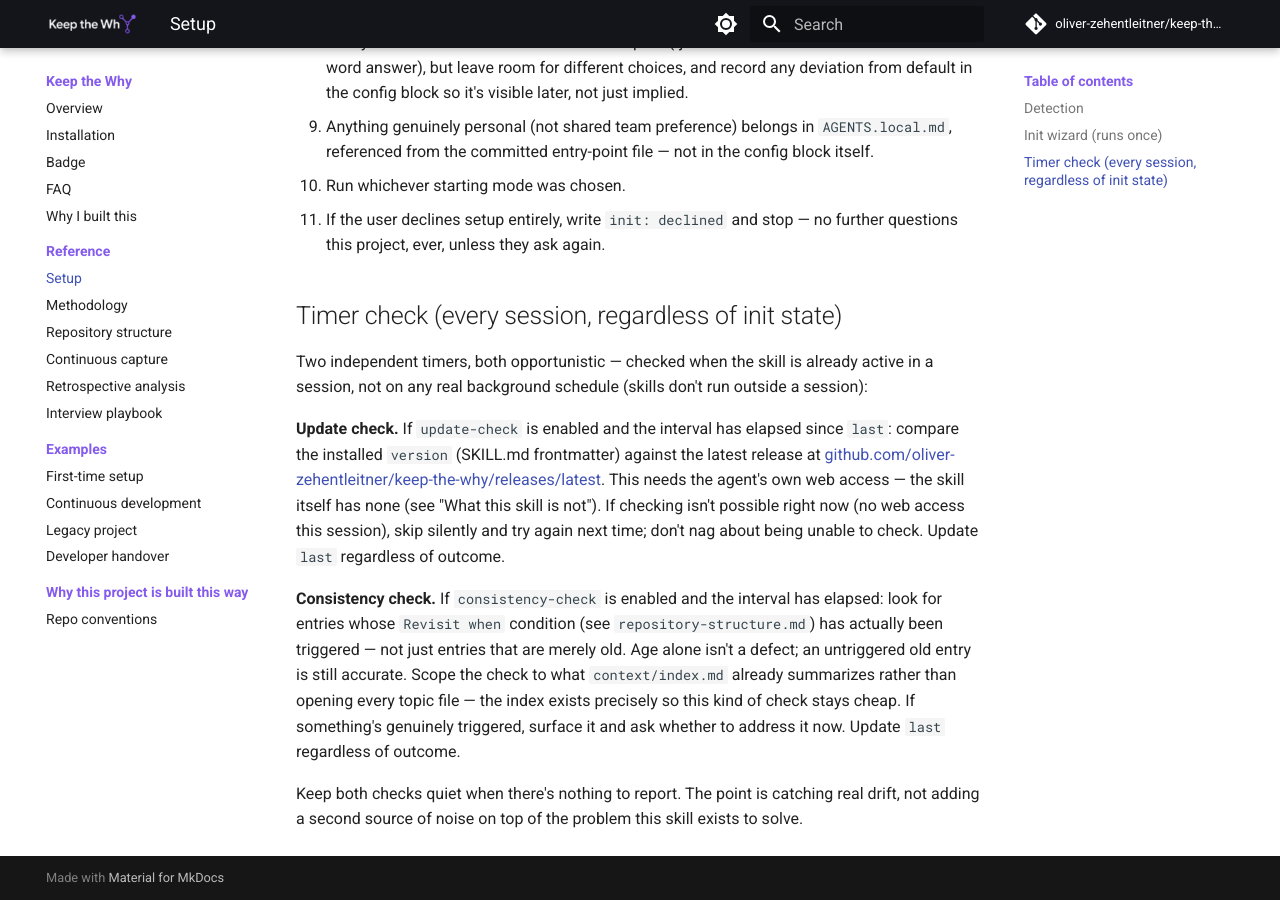
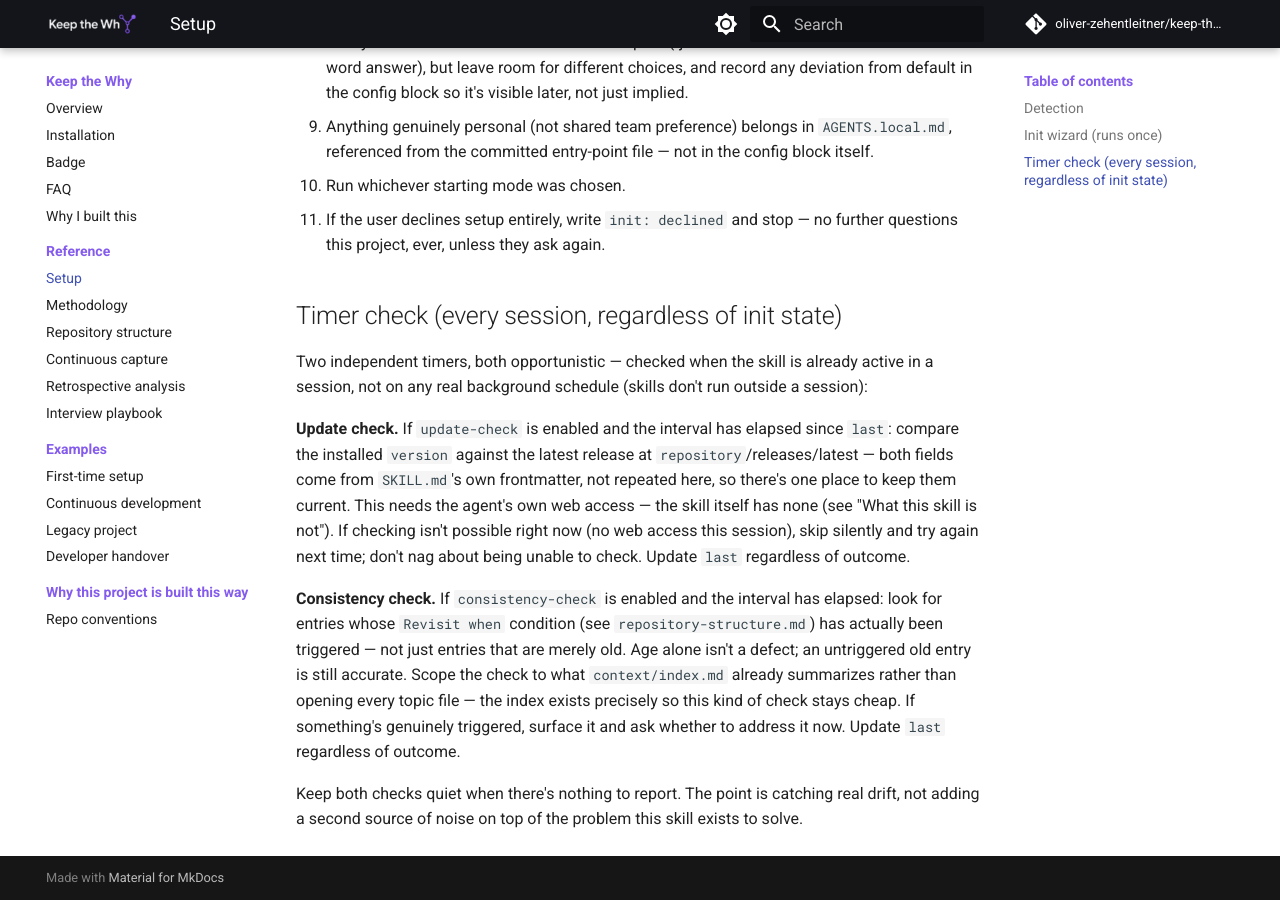
Before and after one commit to oliver-zehentleitner/keep-the-why, an MkDocs documentation site: the page built from docs/setup.md, in a window 1280 px wide and 900 px high, scrolled down 1221 px. Built offline with MkDocs 1.6.1 and Material for MkDocs 9.7.7, drawn with Linux system fonts in a browser that asks for light colours; comment, search, counter and statistics services are not loaded.

Commit message:
Move the update-check repo URL to SKILL.md frontmatter (always loaded)
Oliver caught it: the update-check URL only lived in
references/setup.md, which is Level 3 content only loaded when an
agent actually opens it. SKILL.md itself never stated where the skill
comes from - if the timer fired without that reference file having
been read, the agent had nothing to check against. Added a
`repository:` frontmatter field next to `version:` (both always
loaded with the skill) and pointed the workflow step and setup.md at
it instead of hardcoding the URL in two places.

```diff
--- a/skills/keep-the-why/references/setup.md
+++ b/skills/keep-the-why/references/setup.md
@@ -40,7 +40,7 @@
 
 Two independent timers, both opportunistic — checked when the skill is already active in a session, not on any real background schedule (skills don't run outside a session):
 
-**Update check.** If `update-check` is enabled and the interval has elapsed since `last`: compare the installed `version` (SKILL.md frontmatter) against the latest release at [github.com/oliver-zehentleitner/keep-the-why/releases/latest](https://github.com/oliver-zehentleitner/keep-the-why/releases/latest). This needs the agent's own web access — the skill itself has none (see "What this skill is not"). If checking isn't possible right now (no web access this session), skip silently and try again next time; don't nag about being unable to check. Update `last` regardless of outcome.
+**Update check.** If `update-check` is enabled and the interval has elapsed since `last`: compare the installed `version` against the latest release at `repository`/releases/latest — both fields come from `SKILL.md`'s own frontmatter, not repeated here, so there's one place to keep them current. This needs the agent's own web access — the skill itself has none (see "What this skill is not"). If checking isn't possible right now (no web access this session), skip silently and try again next time; don't nag about being unable to check. Update `last` regardless of outcome.
 
 **Consistency check.** If `consistency-check` is enabled and the interval has elapsed: look for entries whose `Revisit when` condition (see `repository-structure.md`) has actually been triggered — not just entries that are merely old. Age alone isn't a defect; an untriggered old entry is still accurate. Scope the check to what `context/index.md` already summarizes rather than opening every topic file — the index exists precisely so this kind of check stays cheap. If something's genuinely triggered, surface it and ask whether to address it now. Update `last` regardless of outcome.
 
```
Also changed, not shown: skills/keep-the-why/SKILL.md (+3 -0 lines).
